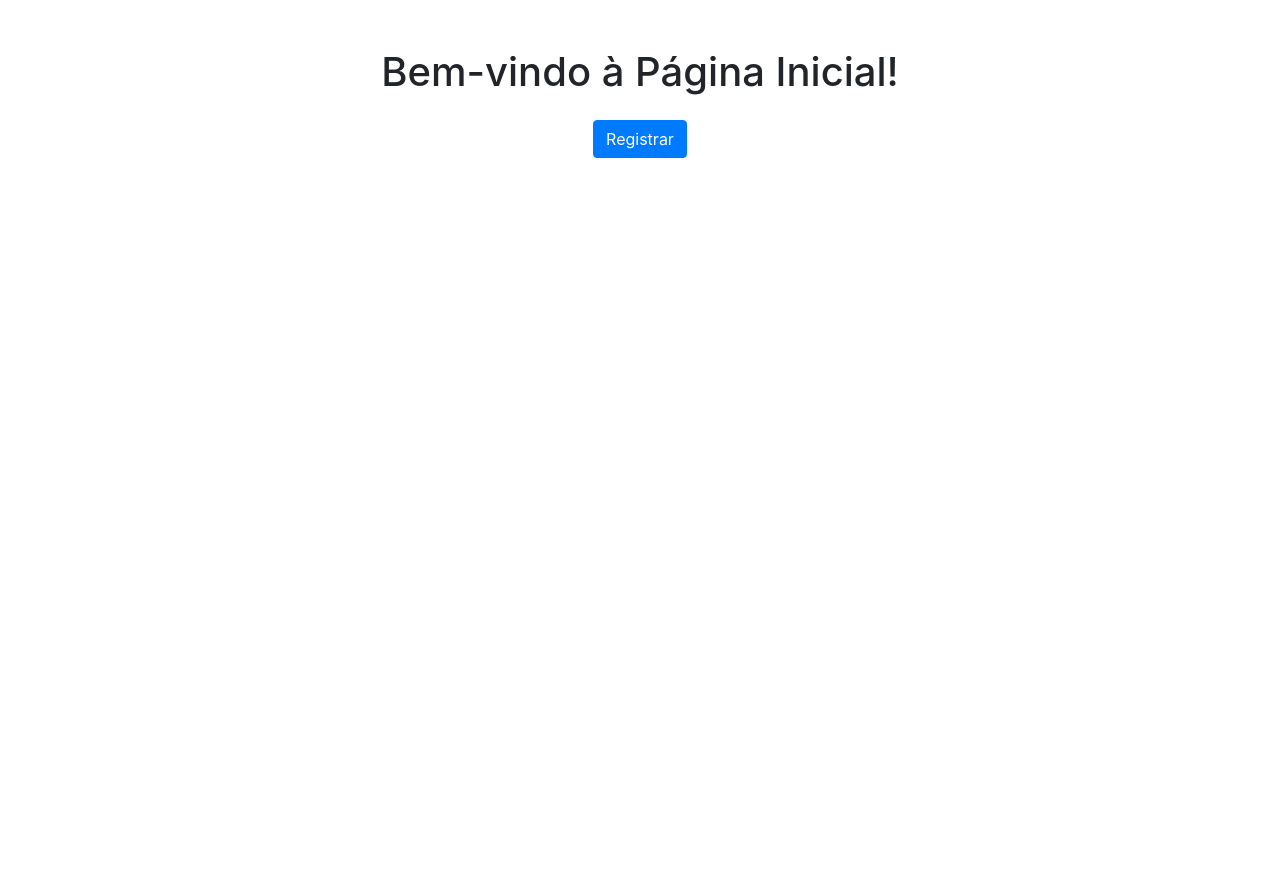
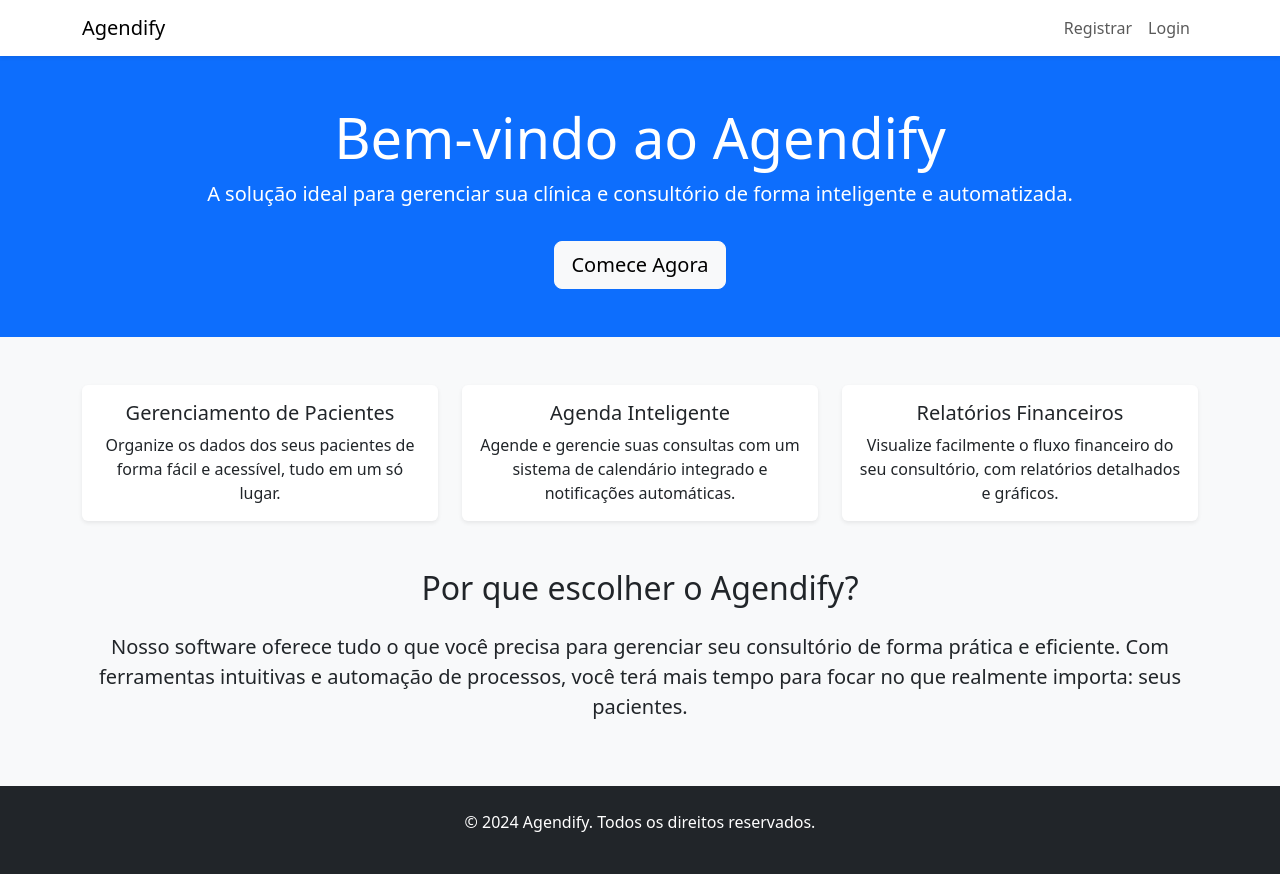
Before and after one commit to gab3mioni/Agendify, a PHP site: page / in a window 1280 px wide. Before the commit the page ends 158 px from the top, so only its background shows below. Run offline with PHP 8.4, Linux system fonts and the light colour scheme; some libraries are stand-ins or nearby versions.

Commit message:
Atualizando home.php

```diff
--- a/app/views/home.php
+++ b/app/views/home.php
@@ -3,18 +3,81 @@
 <head>
     <meta charset="UTF-8">
     <meta name="viewport" content="width=device-width, initial-scale=1.0">
-    <title>Página Inicial</title>
-    <link href="https://stackpath.bootstrapcdn.com/bootstrap/4.5.2/css/bootstrap.min.css" rel="stylesheet">
+    <title>Agendify - Gestão Inteligente de Consultórios</title>
+    <link href="https://cdn.jsdelivr.net/npm/bootstrap@5.3.0-alpha1/dist/css/bootstrap.min.css" rel="stylesheet">
 </head>
-<body>
-    <div class="container mt-5">
-        <h1 class="text-center">Bem-vindo à Página Inicial!</h1>
-        <div class="text-center">
-            <a href="register" class="btn btn-primary mt-3">Registrar</a>
+<body class="bg-light">
+<nav class="navbar navbar-expand-lg navbar-light bg-white shadow-sm">
+    <div class="container">
+        <a class="navbar-brand" href="#">Agendify</a>
+        <button class="navbar-toggler" type="button" data-bs-toggle="collapse" data-bs-target="#navbarNav" aria-controls="navbarNav" aria-expanded="false" aria-label="Toggle navigation">
+            <span class="navbar-toggler-icon"></span>
+        </button>
+        <div class="collapse navbar-collapse" id="navbarNav">
+            <ul class="navbar-nav ms-auto">
+                <li class="nav-item">
+                    <a class="nav-link" href="register">Registrar</a>
+                </li>
+                <li class="nav-item">
+                    <a class="nav-link" href="login">Login</a>
+                </li>
+            </ul>
         </div>
     </div>
-    <script src="https://code.jquery.com/jquery-3.5.1.slim.min.js"></script>
-    <script src="https://cdn.jsdelivr.net/npm/@popperjs/core@2.11.6/dist/umd/popper.min.js"></script>
-    <script src="https://stackpath.bootstrapcdn.com/bootstrap/4.5.2/js/bootstrap.min.js"></script>
+</nav>
+
+<header class="bg-primary text-white text-center py-5">
+    <div class="container">
+        <h1 class="display-4">Bem-vindo ao Agendify</h1>
+        <p class="lead">A solução ideal para gerenciar sua clínica e consultório de forma inteligente e automatizada.</p>
+        <a href="register" class="btn btn-light btn-lg mt-3">Comece Agora</a>
+    </div>
+</header>
+
+<main class="py-5">
+    <div class="container">
+        <section class="mb-5">
+            <div class="row text-center">
+                <div class="col-md-4">
+                    <div class="card shadow-sm border-0">
+                        <div class="card-body">
+                            <h5 class="card-title">Gerenciamento de Pacientes</h5>
+                            <p class="card-text">Organize os dados dos seus pacientes de forma fácil e acessível, tudo em um só lugar.</p>
+                        </div>
+                    </div>
+                </div>
+                <div class="col-md-4">
+                    <div class="card shadow-sm border-0">
+                        <div class="card-body">
+                            <h5 class="card-title">Agenda Inteligente</h5>
+                            <p class="card-text">Agende e gerencie suas consultas com um sistema de calendário integrado e notificações automáticas.</p>
+                        </div>
+                    </div>
+                </div>
+                <div class="col-md-4">
+                    <div class="card shadow-sm border-0">
+                        <div class="card-body">
+                            <h5 class="card-title">Relatórios Financeiros</h5>
+                            <p class="card-text">Visualize facilmente o fluxo financeiro do seu consultório, com relatórios detalhados e gráficos.</p>
+                        </div>
+                    </div>
+                </div>
+            </div>
+        </section>
+
+        <section>
+            <div class="text-center">
+                <h2 class="mb-4">Por que escolher o Agendify?</h2>
+                <p class="lead">Nosso software oferece tudo o que você precisa para gerenciar seu consultório de forma prática e eficiente. Com ferramentas intuitivas e automação de processos, você terá mais tempo para focar no que realmente importa: seus pacientes.</p>
+            </div>
+        </section>
+    </div>
+</main>
+
+<footer class="bg-dark text-white text-center py-4">
+    <p>&copy; 2024 Agendify. Todos os direitos reservados.</p>
+</footer>
+
+<script src="https://cdn.jsdelivr.net/npm/bootstrap@5.3.0-alpha1/dist/js/bootstrap.bundle.min.js"></script>
 </body>
 </html>
```
